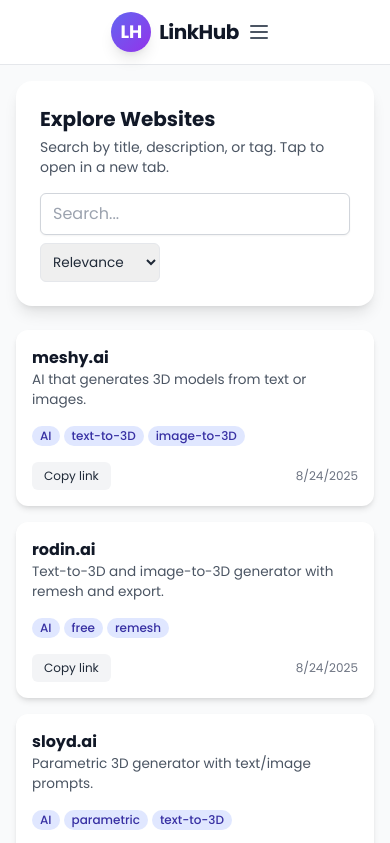
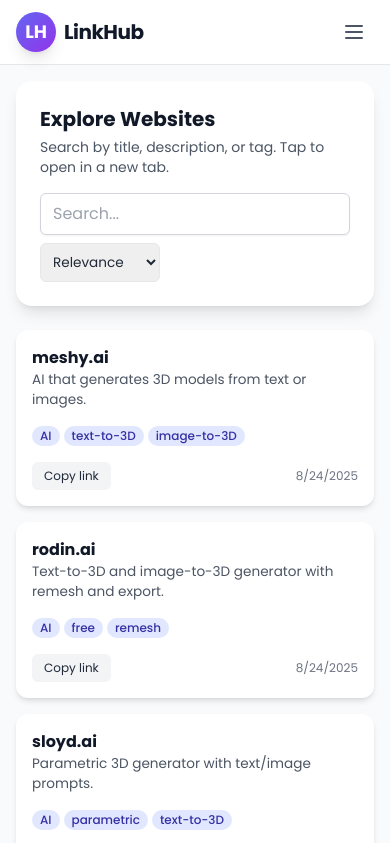
Before and after one commit to JOKAPER-21/LinkHub, a plain HTML site: page index.html in a window 390 px wide. Shown: the top 843 px of the page. Drawn offline with nearby package versions, Linux system fonts and the light colour scheme.

Commit message:
Update index.html

```diff
--- a/index.html
+++ b/index.html
@@ -22,6 +22,7 @@
     .chip { user-select: none; }
     input:focus, select:focus { outline: 2px solid #6366f1; }
     .link-card a:hover h3 { color: #6366f1; }
+
     /* Mobile-specific styles */
     @media (max-width: 640px) {
       .container { padding-left: 1rem; padding-right: 1rem; }
@@ -59,9 +60,15 @@
       }
       .nav-container {
         display: flex;
-        justify-content: center;
+        justify-content: space-between;   /* 👈 push logo left, burger right */
         align-items: center;
         width: 100%;
+      }
+      .nav-container .flex.items-center.gap-2 {
+        order: 1;   /* 👈 logo first */
+      }
+      .burger-menu {
+        order: 2;   /* 👈 burger second (right side) */
       }
       #viewer-sort, #admin-sort {
         width: 120px;
@@ -74,6 +81,7 @@
         gap: 0.5rem;
       }
     }
+
     /* Desktop-specific styles */
     @media (min-width: 641px) {
       .burger-menu { display: none !important; }
```
